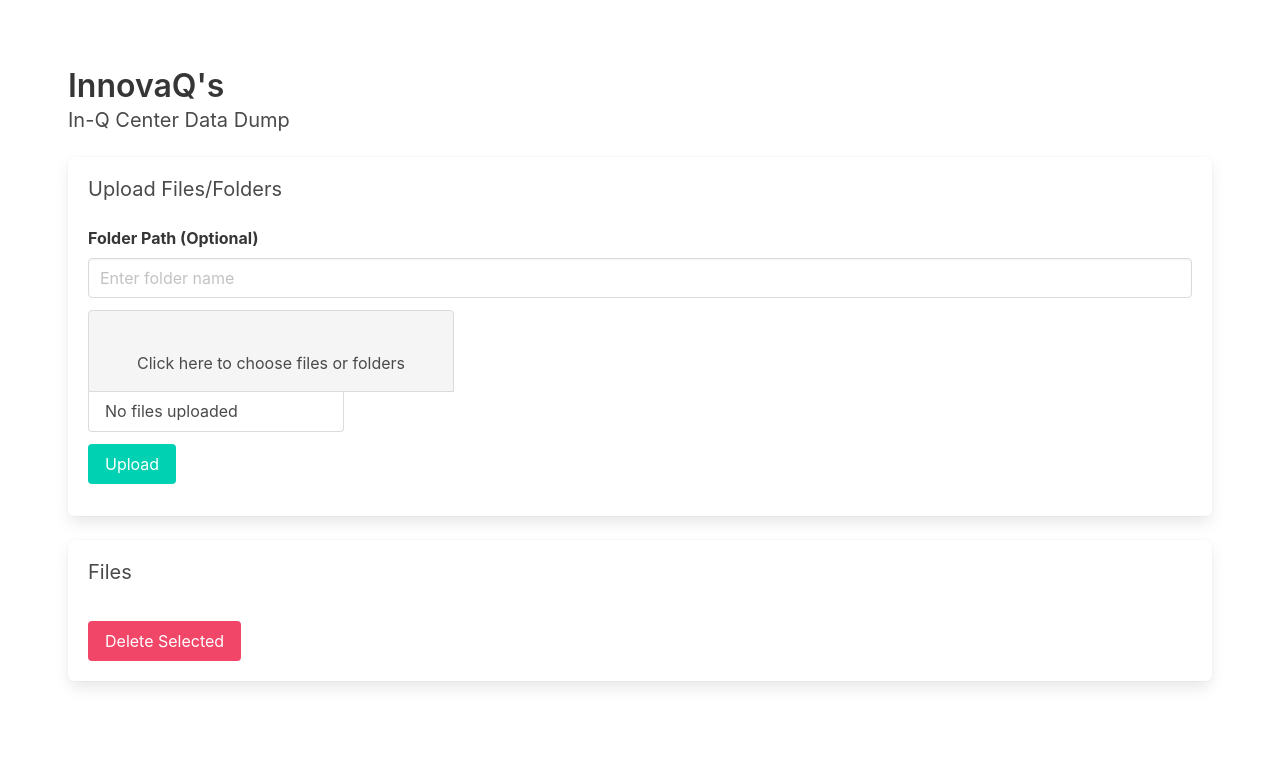
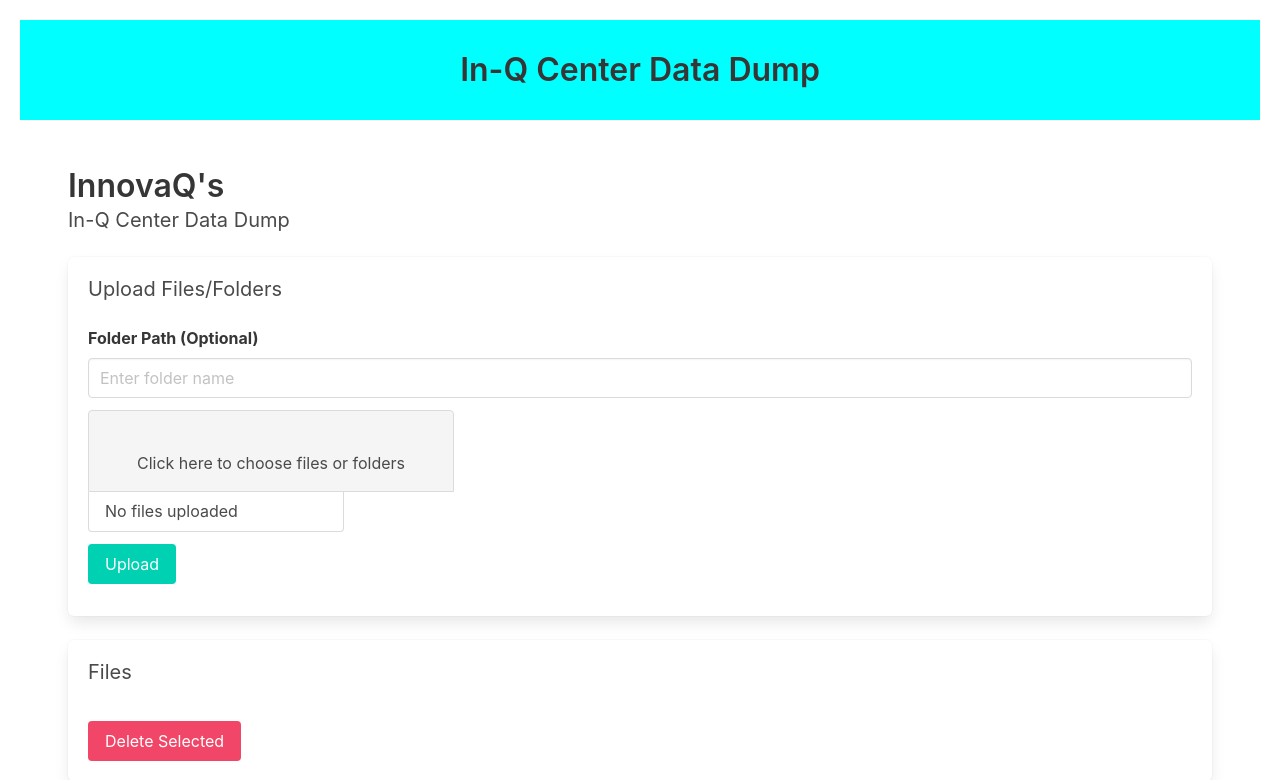
Before and after one commit to Rockschoff/inq-center-docs-dump, a Flask app: page / in a window 1280 px wide. Shown: the top 780 px of the page. Before the commit the page ends 687 px from the top, so only its background shows below. Run offline with Flask 3, Linux system fonts and the light colour scheme; data that the repository does not hold is empty.

Commit message:
small changes

```diff
--- a/templates/index.html
+++ b/templates/index.html
@@ -18,11 +18,25 @@
         ul li {
             margin-left: 20px;
         }
+        .banner{
+            background-color: cyan;
+            height : 100px;
+            display: flex;
+            align-items: center;
+            justify-content: center;
+        }
+
+        .header{
+
+        }
     </style>
 </head>
 <body>
+    <div class="banner"><p class="title header">In-Q Center Data Dump</p></div>
     <section class="section">
+
         <div class="container">
+
             <h1 class="title">InnovaQ's</h1>
             <h2 class="subtitle">In-Q Center Data Dump</h1>
 
```
